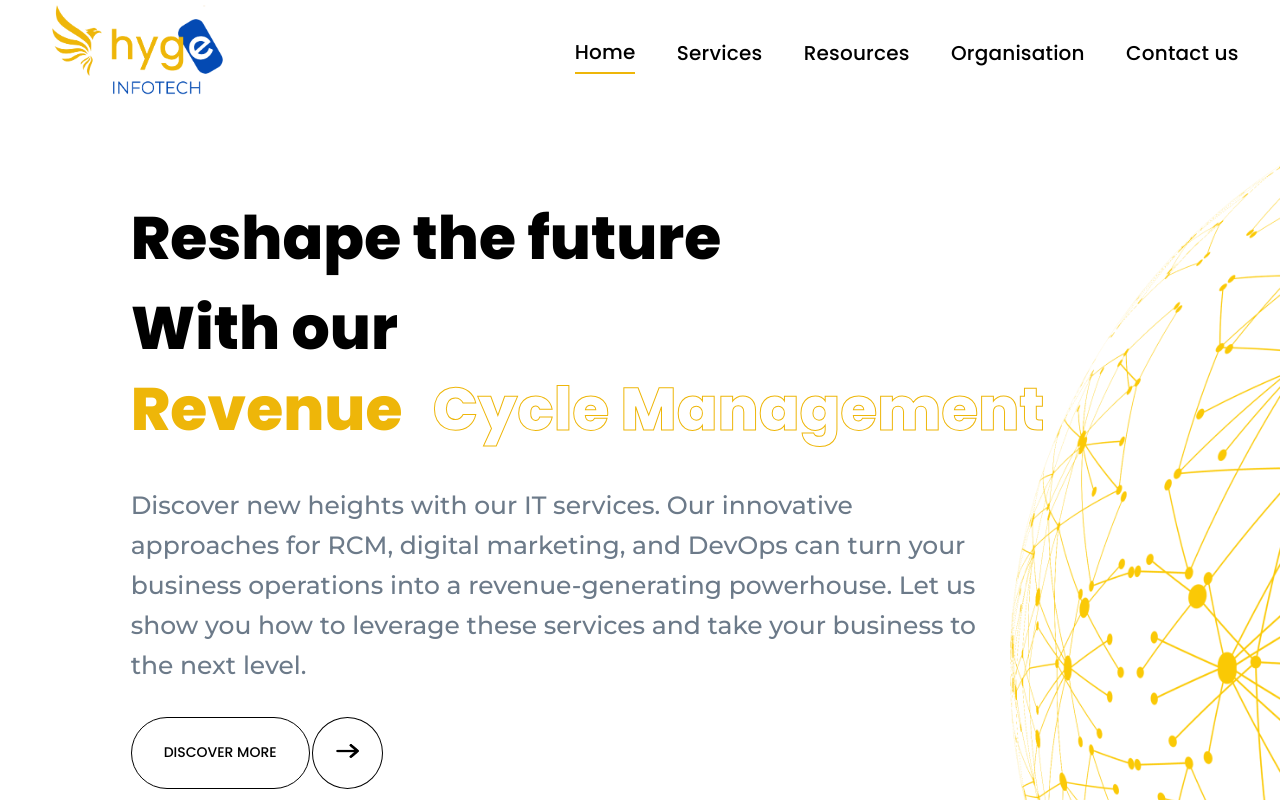
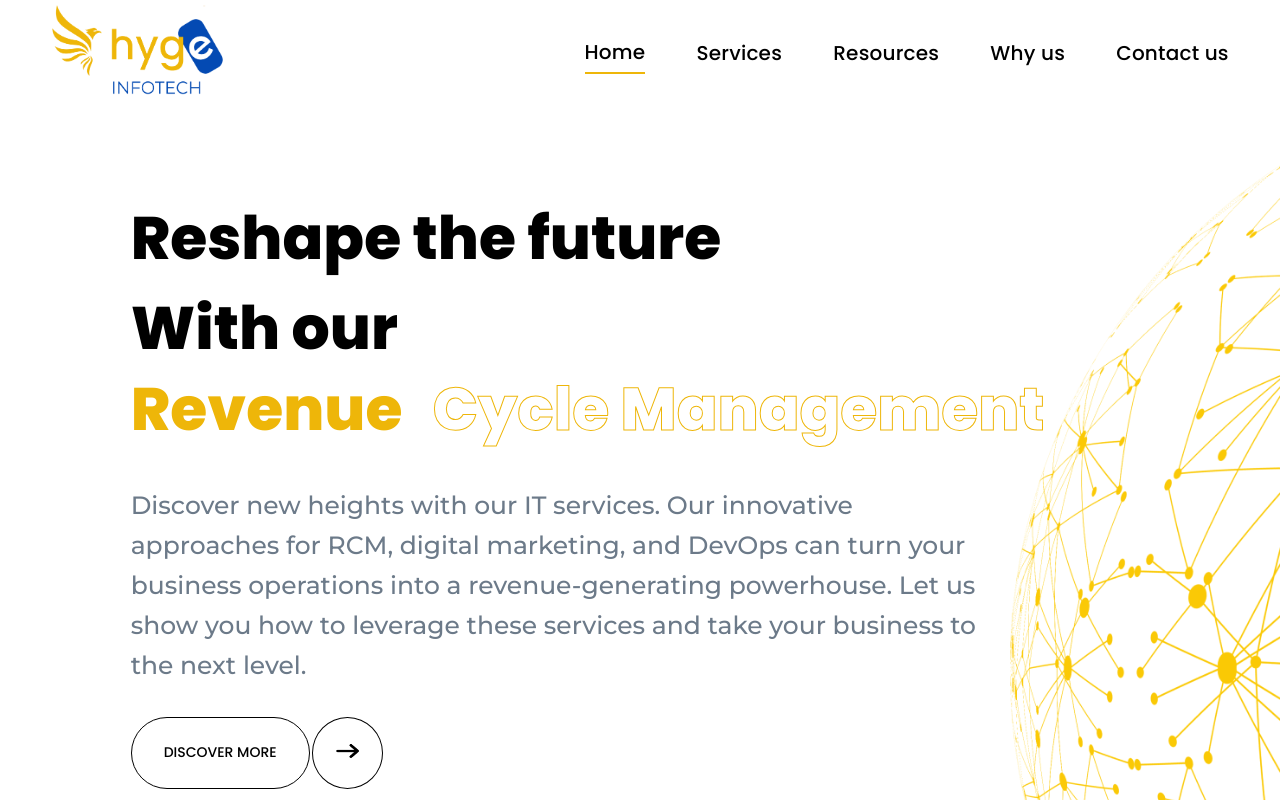
Before and after one commit to thedreamica/hygeinfotech, a Next.js app: page / in a window 1280 px wide. Shown: the top 800 px of the page. Built offline with nearby package versions, Linux system fonts and the light colour scheme; a web font is replaced by a local one.

Commit message:
header changes test

```diff
--- a/src/constants/utilities.js
+++ b/src/constants/utilities.js
@@ -12,7 +12,7 @@ export const navItem = [
     link: "/",
   },
   {
-    text: "Organisation",
+    text: "Why us",
     link: "/",
   },
   {
```
